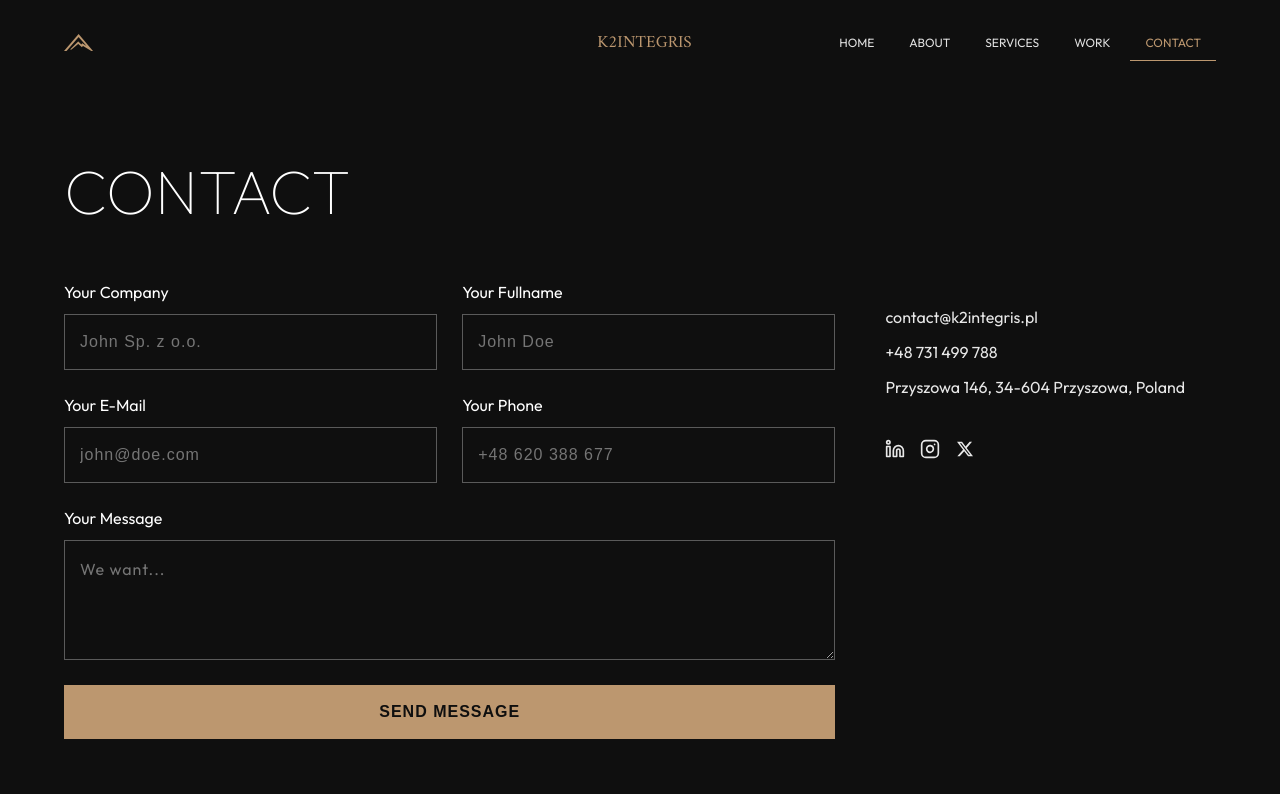
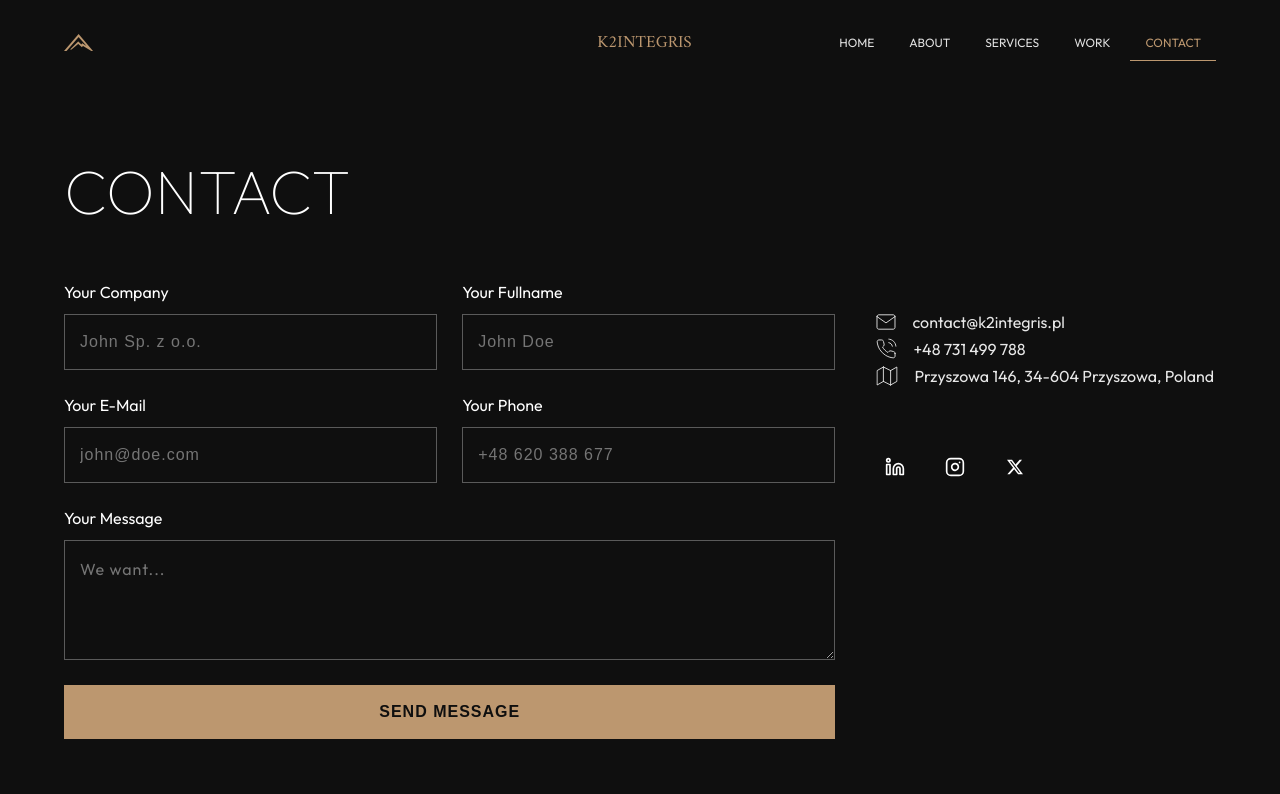
Before and after one commit to K2-Integris/k2integris, a Next.js app: page /contact in a window 1280 px wide. Shown: the top 794 px of the page. Built offline with nearby package versions, Linux system fonts and the light colour scheme.

Commit message:
Contact page hover effects and icons

```diff
--- a/app/contact/page.jsx
+++ b/app/contact/page.jsx
@@ -14,17 +14,27 @@ const Contact = () => {
                         <article>
                             <ul>
                                 <li>
-                                    <Link href="/">
+                                    <Link href="mailto:contact@k2integris.com" className="link">
+                                        <svg width="22" height="18" viewBox="0 0 22 18" fill="none" xmlns="http://www.w3.org/2000/svg">
+                                            <path d="M21 3C21 1.9 20.1 1 19 1H3C1.9 1 1 1.9 1 3M21 3V15C21 16.1 20.1 17 19 17H3C1.9 17 1 16.1 1 15V3M21 3L11 10L1 3" stroke="white" strokeLinecap="round" strokeLinejoin="round"/>
+                                        </svg>
                                         contact@k2integris.pl
                                     </Link>
                                 </li>
                                 <li>
-                                    <Link href="/">
+                                    <Link href="tel:+48 731 499 788" className="link">
+                                        <svg width="23" height="23" viewBox="0 0 23 23" fill="none" xmlns="http://www.w3.org/2000/svg">
+                                            <path d="M14.05 5C15.0267 5.19057 15.9244 5.66826 16.6281 6.37194C17.3317 7.07561 17.8094 7.97326 18 8.95M14.05 1C16.0793 1.22544 17.9716 2.13417 19.4162 3.57701C20.8609 5.01984 21.772 6.91101 22 8.94M21 16.92V19.92C21.0011 20.1985 20.9441 20.4742 20.8325 20.7293C20.7209 20.9845 20.5573 21.2136 20.3521 21.4019C20.1468 21.5901 19.9046 21.7335 19.6407 21.8227C19.3769 21.9119 19.0974 21.9451 18.82 21.92C15.7428 21.5856 12.787 20.5341 10.19 18.85C7.77382 17.3147 5.72533 15.2662 4.18999 12.85C2.49997 10.2412 1.44824 7.27099 1.11999 4.18C1.095 3.90347 1.12787 3.62476 1.21649 3.36162C1.30512 3.09849 1.44756 2.85669 1.63476 2.65162C1.82196 2.44655 2.0498 2.28271 2.30379 2.17052C2.55777 2.05833 2.83233 2.00026 3.10999 2H6.10999C6.5953 1.99522 7.06579 2.16708 7.43376 2.48353C7.80173 2.79999 8.04207 3.23945 8.10999 3.72C8.23662 4.68007 8.47144 5.62273 8.80999 6.53C8.94454 6.88792 8.97366 7.27691 8.8939 7.65088C8.81415 8.02485 8.62886 8.36811 8.35999 8.64L7.08999 9.91C8.51355 12.4135 10.5864 14.4864 13.09 15.91L14.36 14.64C14.6319 14.3711 14.9751 14.1858 15.3491 14.1061C15.7231 14.0263 16.1121 14.0555 16.47 14.19C17.3773 14.5286 18.3199 14.7634 19.28 14.89C19.7658 14.9585 20.2094 15.2032 20.5265 15.5775C20.8437 15.9518 21.0122 16.4296 21 16.92Z" stroke="white" strokeLinecap="round" strokeLinejoin="round"/>
+                                        </svg>
+
                                         +48 731 499 788
                                     </Link>
                                 </li>
                                 <li>
-                                    <Link href="/">
+                                    <Link href="https://maps.google.com" target="_blank" className="link">
+                                        <svg width="24" height="22" viewBox="0 0 24 22" fill="none" xmlns="http://www.w3.org/2000/svg">
+                                            <path d="M8 17L1 21V5L8 1M8 17L16 21M8 17V1M16 21L23 17V1L16 5M16 21V5M16 5L8 1" stroke="white" strokeLinecap="round" strokeLinejoin="round"/>
+                                        </svg>
                                         Przyszowa 146, 34-604 Przyszowa, Poland
                                     </Link>
                                 </li>
@@ -32,19 +42,19 @@ const Contact = () => {
 
                             <ul className="horizontal">
                                 <li>
-                                    <Link href="www.linkedin.com/company/k2integris/" target="_blank" className="link" title="Our LinkedIn">
+                                    <Link href="www.linkedin.com/company/k2integris/" target="_blank" className="social" title="Our LinkedIn">
                                         <svg xmlns="http://www.w3.org/2000/svg" width="24" height="24" viewBox="0 0 24 24" fill="none" stroke="currentColor" strokeWidth="2" strokeLinecap="round" strokeLinejoin="round"><path d="M16 8a6 6 0 0 1 6 6v7h-4v-7a2 2 0 0 0-2-2 2 2 0 0 0-2 2v7h-4v-7a6 6 0 0 1 6-6z"></path><rect x="2" y="9" width="4" height="12"></rect><circle cx="4" cy="4" r="2"></circle></svg>
                                     </Link>
                                 </li>
 
                                 <li>
-                                    <Link href="https://www.instagram.com/k2integris/" target="_blank" className="link" title="Our Instagram">
+                                    <Link href="https://www.instagram.com/k2integris/" target="_blank" className="social" title="Our Instagram">
                                         <svg xmlns="http://www.w3.org/2000/svg" width="24" height="24" viewBox="0 0 24 24" fill="none" stroke="currentColor" strokeWidth="2" strokeLinecap="round" strokeLinejoin="round"><rect x="2" y="2" width="20" height="20" rx="5" ry="5"></rect><path d="M16 11.37A4 4 0 1 1 12.63 8 4 4 0 0 1 16 11.37z"></path><line x1="17.5" y1="6.5" x2="17.51" y2="6.5"></line></svg>
                                     </Link>
                                 </li>
 
                                 <li>
-                                    <Link href="https://x.com/k2integris" target="_blank" className="link" title="Our X">
+                                    <Link href="https://x.com/k2integris" target="_blank" className="social" title="Our X">
                                         <svg xmlns="http://www.w3.org/2000/svg" width="16" height="16" fill="currentColor" viewBox="0 0 16 16" className="x">
                                             <path d="M12.6.75h2.454l-5.36 6.142L16 15.25h-4.937l-3.867-5.07-4.425 5.07H.316l5.733-6.57L0 .75h5.063l3.495 4.633L12.601.75Zm-.86 13.028h1.36L4.323 2.145H2.865z"/>
                                         </svg>
--- a/app/css/_contact.scss
+++ b/app/css/_contact.scss
@@ -99,6 +99,10 @@
 #contact {
     padding-block: 15rem 5rem;
 
+    h1 {
+        margin-bottom: 2rem;
+    }
+
     p {
         margin-top: 2rem;
         opacity: 0.9;
@@ -127,10 +131,15 @@
         gap: 1.5rem;
         padding: 2rem 0;
 
-        li {
-            a {
-                font-size: 1.6rem;
-                opacity: 0.9;
+        .link {
+            display: flex;
+            align-items: center;
+            gap: 1.5rem;
+            font-size: 1.6rem;
+            opacity: 0.9;
+
+            svg {
+                transform: scale(0.9);
             }
         }
 
@@ -139,6 +148,7 @@
             flex-direction: row;
             align-items: center;
             padding: 0;
+            margin-block: 2rem;
 
             svg {
                 width: 2rem;
@@ -326,6 +336,76 @@
             margin-bottom: 2rem;
         }
 
+        article {
+            ul {
+                gap: 0.5rem;
+
+                &.horizontal {
+                    gap: 2rem;
+                }
+
+                margin-left: -1rem;
+            }
+
+            .link {
+                padding: 1rem 2rem 1rem 1rem;
+                transition: 0.3s;
+                border-radius: 1rem;
+                width: max-content;
+
+                svg path {
+                    transition: 0.3s;
+                }
+
+                &:hover {
+                    background-color: #bc976f45;
+                    background-color: var(--gold);
+                    color: var(--black);
+
+                    svg path {
+                        stroke: var(--black);
+                    }
+                }
+            }
+
+            .social {
+                position: relative;
+                display: flex;
+                align-items: center;
+                justify-content: center;
+                width: 4rem;
+                height: 4rem;
+
+                &::before {
+                    content: '';
+                    position: absolute;
+                    width: 8rem;
+                    height: 8rem;
+                    background: var(--gold);
+                    border-radius: 50%;
+                    z-index: -1;
+                    transform: scale(0);
+                    transition: 0.3s cubic-bezier(.95, .32, .37, 1.21);
+
+                    left: -50%;
+                    top: -50%;
+                }
+
+                &:hover {
+                    svg {
+                        stroke: var(--black);
+                        &.x {
+                            stroke: none;
+                            fill: var(--black);
+                        }
+                    }
+                    &::before {
+                        transform: scale(1);
+                    }
+                }
+            }
+        }
+
         form {
             display: grid;
 
@@ -380,7 +460,7 @@
             display: flex;
             flex-direction: column;
             gap: 2rem;
-            padding-top: 3.5rem;
+            padding-top: 4rem;
         }
     }
 }
```
Also changed, not shown: app/css/style.css, 1 other file (tests, documents, lock files or other folders).
